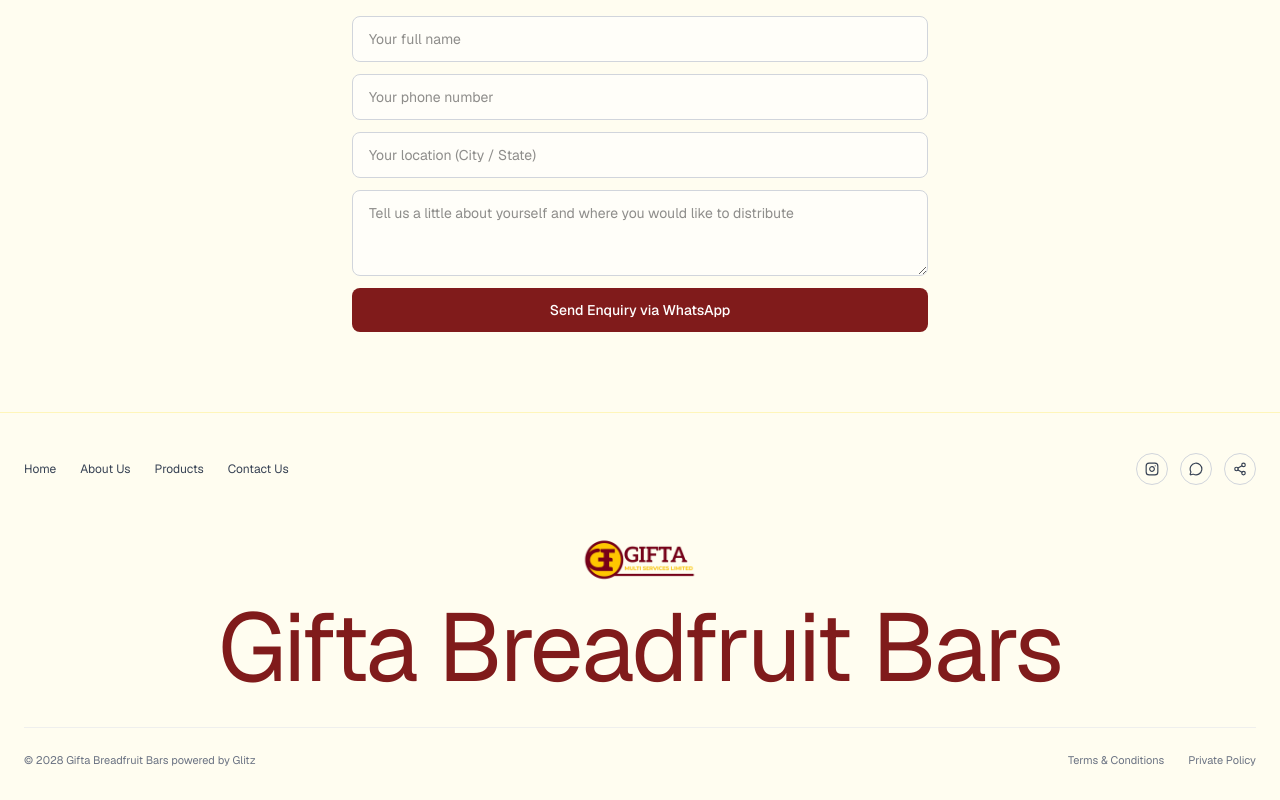
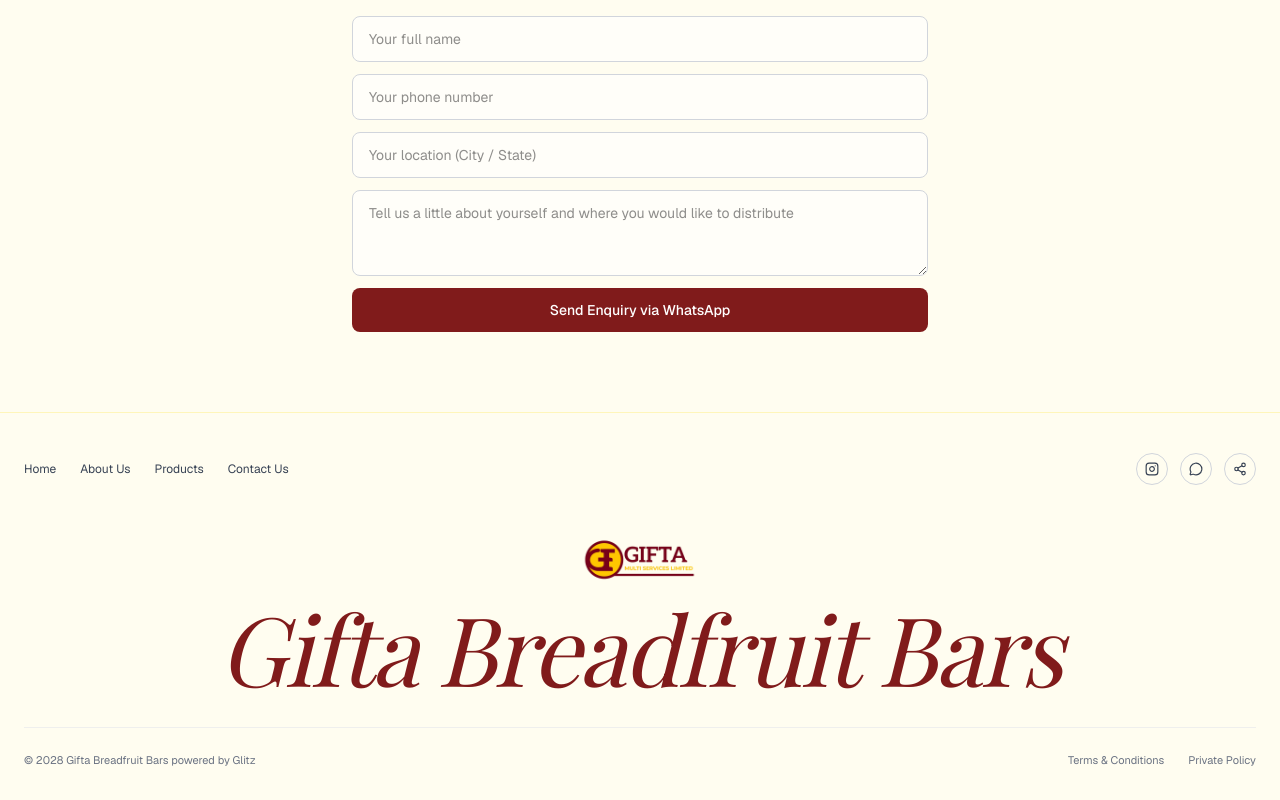
Before and after one commit to boyalonetechs/Karson-Bars, a Next.js app: page / in a window 1280 px wide. Shown: the part 2679-3479 px from the top of the page. Built offline with nearby package versions, Linux system fonts and the light colour scheme; a web font is replaced by a local one.

Commit message:
style: update footer heading to use italic font style

```diff
--- a/src/components/Footer.js
+++ b/src/components/Footer.js
@@ -76,7 +76,7 @@
           height={50}
           className="rounded-full scale-300 object-cover"
         />
-        <h1 className="font-poppins  text-4xl sm:text-6xl md:text-7xl lg:text-8xl tracking-tight text-[#801B1B]">
+        <h1 className="font-display italic text-4xl sm:text-6xl md:text-7xl lg:text-8xl tracking-tight text-[#801B1B]">
           Gifta Breadfruit Bars
         </h1>
       </div>
```
